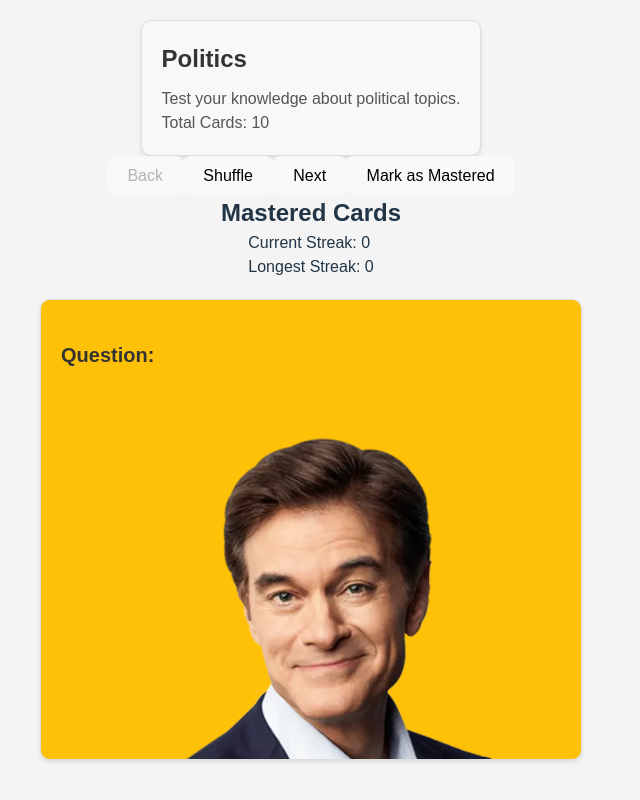
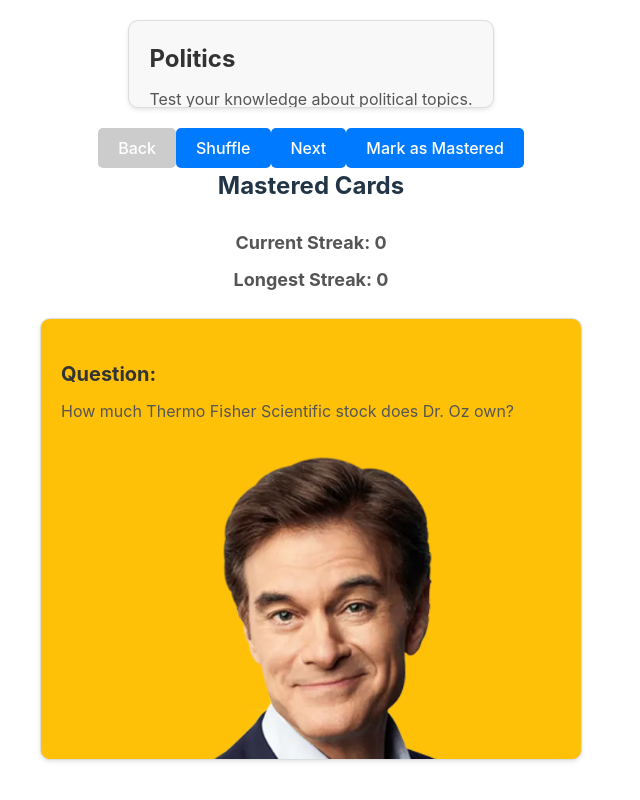
Before and after one commit to DavidOde100/Web-Development-Project-2, a React (Vite) app in the folder info-quiz/: page / in a window 1280 px wide. Shown: the whole page, without its empty margins (0-640 px from the left). Built offline with nearby package versions, Linux system fonts and the light colour scheme.

Commit message:
add some features

```diff
--- a/info-quiz/src/App.css
+++ b/info-quiz/src/App.css
@@ -5,9 +5,12 @@ h1,
 h2,
 p,
 ul,
-li {
+li,
+button,
+input {
   margin: 0;
   padding: 0;
+  border: none;
 }
 
 /* Set a background color and font family for the entire app */
@@ -37,9 +40,10 @@ body {
 }
 
 /* Style the card set title */
-.CardSet h1 {
+.CardSet h2 {
   font-size: 24px;
   margin-bottom: 10px;
+  color: #333;
 }
 
 /* Style the card set description */
@@ -63,6 +67,7 @@ body {
 .QuizCard h2 {
   font-size: 20px;
   margin-bottom: 20px;
+  color: #333;
 }
 
 /* Style the quiz card category */
@@ -88,3 +93,73 @@ body {
 .NextButton:hover {
   background-color: #0056b3;
 }
+
+/* Advanced styling for the streak counter */
+.streak-counter {
+  display: flex;
+  flex-direction: column;
+  align-items: center;
+  margin-top: 20px;
+  font-weight: bold;
+}
+
+.streak-counter p {
+  font-size: 18px;
+  margin: 5px;
+  color: #555;
+}
+
+/* Advanced styling for the controls */
+.controls {
+  display: flex;
+  justify-content: space-between;
+  align-items: center;
+  margin-top: 20px;
+}
+
+.controls button {
+  background-color: #007bff;
+  color: #fff;
+  border: none;
+  border-radius: 5px;
+  padding: 10px 20px;
+  font-size: 16px;
+  cursor: pointer;
+  transition: background-color 0.3s ease;
+}
+
+.controls button:disabled {
+  background-color: #ccc;
+  cursor: not-allowed;
+}
+
+.controls button:hover {
+  background-color: #0056b3;
+}
+
+/* Advanced styling for the Mark as Mastered button */
+.controls button.mark-mastered {
+  background-color: #4caf50;
+}
+
+.controls button.mark-mastered:hover {
+  background-color: #388e3c;
+}
+
+/* Advanced styling for the Shuffle button */
+.controls button.shuffle {
+  background-color: #f44336;
+}
+
+.controls button.shuffle:hover {
+  background-color: #d32f2f;
+}
+
+/* Advanced styling for the Back button */
+.controls button.back {
+  background-color: #9e9e9e;
+}
+
+.controls button.back:hover {
+  background-color: #757575;
+}
--- a/info-quiz/src/CardSet.css
+++ b/info-quiz/src/CardSet.css
@@ -1,11 +1,4 @@
 /* Define styles for the CardSet component */
-.card-set-container {
-    display: flex;
-    justify-content: center;
-    align-items: center;
-    height: 100vh; /* This ensures it takes the full viewport height */
-  }
-
 .card-set {
   background-color: #f8f8f8;
   border: 1px solid #ddd;
@@ -13,6 +6,10 @@
   padding: 20px;
   box-shadow: 0 2px 4px rgba(0, 0, 0, 0.1);
   transition: transform 0.2s ease-in-out;
+  cursor: pointer;
+  position: relative;
+  overflow: hidden;
+  max-width: 500px;
 }
 
 .card-set:hover {
--- a/info-quiz/src/QuizCard.css
+++ b/info-quiz/src/QuizCard.css
@@ -1,4 +1,6 @@
 /* Define styles for the QuizCard component */
+
+/* Quiz card container */
 .quiz-card {
   background-color: #fff;
   border: 1px solid #ddd;
@@ -13,6 +15,7 @@
   max-width: 500px;
 }
 
+/* Quiz card question and answer styles */
 .quiz-card h3 {
   font-size: 20px;
   margin-bottom: 10px;
@@ -24,10 +27,21 @@
   color: #555;
 }
 
+/* Quiz card image styles */
 .quiz-card img {
   max-width: 100%;
   height: auto;
   margin-top: 10px;
+}
+
+/* Quiz card user input styles */
+.quiz-card input[type="text"] {
+  width: 100%;
+  padding: 10px;
+  margin-top: 10px;
+  border: 1px solid #ccc;
+  border-radius: 5px;
+  font-size: 16px;
 }
 
 .quiz-card button {
@@ -38,40 +52,73 @@
   padding: 10px 20px;
   font-size: 16px;
   cursor: pointer;
-    margin-top: 20px;
+  margin-top: 10px;
   transition: background-color 0.3s ease;
 }
 
+.quiz-card button:hover {
+  background-color: #0056b3;
+}
+
+/* Correct and incorrect feedback styles */
+.quiz-card p.correct,
+.quiz-card p.incorrect {
+  font-weight: bold;
+  margin-top: 10px;
+  font-size: 18px;
+  text-align: center;
+}
+
+.quiz-card p.correct {
+  color: #4caf50; /* Green for correct */
+}
+
+.quiz-card p.incorrect {
+  color: #f44336; /* Red for incorrect */
+}
+
+/* Quiz card navigation buttons */
+.nav-buttons {
+  display: flex;
+  justify-content: space-between;
+  margin-top: 20px;
+}
+
+.back-button,
+.next-button {
+  background-color: #007bff;
+  color: #fff;
+  border: none;
+  border-radius: 5px;
+  padding: 10px 20px;
+  font-size: 16px;
+  cursor: pointer;
+  transition: background-color 0.3s ease;
+}
+
+.back-button:hover,
+.next-button:hover {
+  background-color: #0056b3;
+}
+
+/* Card category styles */
+.easy-card {
+  background-color: #4caf50; /* Green for easy cards */
+  color: #fff;
+}
+
+.medium-card {
+  background-color: #ffc107; /* Yellow for medium cards */
+  color: #333;
+}
+
+.hard-card {
+  background-color: #f44336; /* Red for hard cards */
+  color: #fff;
+}
+
+/* Styling for when the card is hovered */
 .quiz-card:hover {
   transform: scale(1.02);
   box-shadow: 0 4px 8px rgba(0, 0, 0, 0.2);
 }
-
-  .quiz-card.easy-card {
-    background-color: #4caf50; /* Green for easy cards */
-    color: #fff;
-  }
-
-  .quiz-card.medium-card {
-    background-color: #ffc107; /* Yellow for medium cards */
-    color: #333;
-  }
-
-  .quiz-card.hard-card {
-    background-color: #f44336; /* Red for hard cards */
-    color: #fff;
-  }
-
-  .quiz-card:hover button {
-    background-color: #0056b3;
-  }
-
-  /* Add a fade-in animation to the answer */
-  .quiz-card p {
-    opacity: 0;
-    transition: opacity 0.5s ease-in-out;
-  }
-
-  .quiz-card:hover p {
-    opacity: 1;
-  }
--- a/info-quiz/src/index.css
+++ b/info-quiz/src/index.css
@@ -1,12 +1,35 @@
+/* Define global styles */
 :root {
-  font-family: Inter, system-ui, Avenir, Helvetica, Arial, sans-serif;
-  line-height: 1.5;
-  font-weight: 400;
+  --font-family: Inter, system-ui, Avenir, Helvetica, Arial, sans-serif;
+  --line-height: 1.5;
+  --font-weight: 400;
 
-  color-scheme: light dark;
-  color: rgba(255, 255, 255, 0.87);
-  background-color: #242424;
+  --color-light: rgba(255, 255, 255, 0.87);
+  --color-dark: #242424;
+  --color-primary: #646cff;
+  --color-primary-hover: #535bf2;
 
+  --color-background: #1a1a1a;
+  --color-border: transparent;
+  --color-button: #1a1a1a;
+
+  --color-light-theme-text: #213547;
+  --color-light-theme-background: #ffffff;
+  --color-light-theme-button: #f9f9f9;
+}
+
+/* Basic styling */
+body {
+  margin: 0;
+  display: flex;
+  place-items: center;
+  min-width: 320px;
+  min-height: 100vh;
+  font-family: var(--font-family);
+  line-height: var(--line-height);
+  font-weight: var(--font-weight);
+  background-color: var(--color-dark);
+  color: var(--color-light);
   font-synthesis: none;
   text-rendering: optimizeLegibility;
   -webkit-font-smoothing: antialiased;
@@ -14,56 +37,51 @@
   -webkit-text-size-adjust: 100%;
 }
 
+/* Links */
 a {
   font-weight: 500;
-  color: #646cff;
+  color: var(--color-primary);
   text-decoration: inherit;
 }
+
 a:hover {
-  color: #535bf2;
+  color: var(--color-primary-hover);
 }
 
-body {
-  margin: 0;
-  display: flex;
-  place-items: center;
-  min-width: 320px;
-  min-height: 100vh;
-}
-
+/* Headings */
 h1 {
   font-size: 3.2em;
   line-height: 1.1;
 }
 
+/* Buttons */
 button {
   border-radius: 8px;
-  border: 1px solid transparent;
+  border: 1px solid var(--color-border);
   padding: 0.6em 1.2em;
   font-size: 1em;
   font-weight: 500;
   font-family: inherit;
-  background-color: #1a1a1a;
+  background-color: var(--color-button);
   cursor: pointer;
   transition: border-color 0.25s;
 }
+
 button:hover {
-  border-color: #646cff;
+  border-color: var(--color-primary);
 }
+
 button:focus,
 button:focus-visible {
   outline: 4px auto -webkit-focus-ring-color;
 }
 
+/* Light theme */
 @media (prefers-color-scheme: light) {
   :root {
-    color: #213547;
-    background-color: #ffffff;
-  }
-  a:hover {
-    color: #747bff;
-  }
-  button {
-    background-color: #f9f9f9;
+    --color-light: var(--color-light-theme-text);
+    --color-dark: var(--color-light-theme-background);
+    --color-border: transparent;
+    --color-button: var(--color-light-theme-button);
   }
 }
```
Lines whose indentation alone changed are shown as unchanged.
